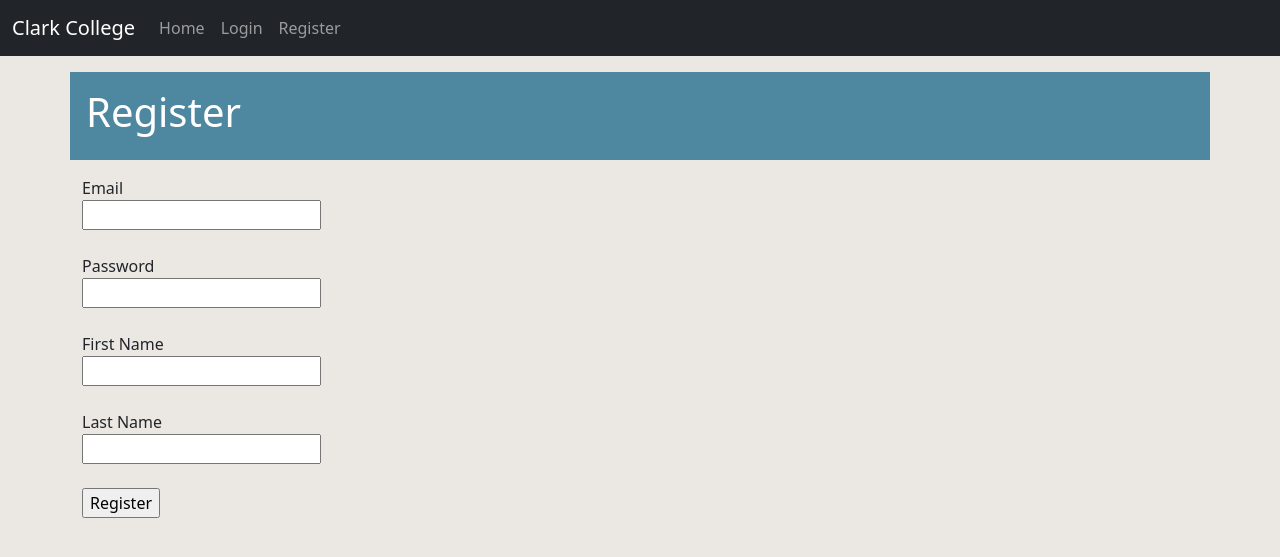
After one commit to ctec-127/lab-6-chrisgrasser, a PHP site: page /register.php in a window 1280 px wide. The commit adds this page. Shown: the top 557 px of the page. Run offline with PHP 8.4, Linux system fonts and the light colour scheme.

Commit message:
assignment completed

```diff
--- a/css/style.css
+++ b/css/style.css
@@ -35,3 +35,7 @@ h3 {
     background: #4E87A0;
     color: #ffffff;
 }
+
+#showPassword {
+    text-decoration: underline;
+}
--- /dev/null
+++ b/helper/logout_ajax.php
@@ -0,0 +1,5 @@
+<?php
+// logout_ajax.php
+session_start();
+session_destroy();
+echo json_encode(['status' => 'success']);
--- /dev/null
+++ b/inc/db_connect.inc.php
@@ -0,0 +1,15 @@
+<?php
+// db_connect.inc.php
+// PDO Code Start
+$host = 'localhost';
+$user = 'root';
+$password = '';
+$dbname = 'ctec';
+
+// DSN - Data Source Name
+$dsn = 'mysql:host=' . $host . ';dbname=' . $dbname;
+
+// Create a PDO Instance
+$db = new PDO($dsn, $user, $password);
+// Set PDO default data type to be returned
+$db->setAttribute(PDO::ATTR_DEFAULT_FETCH_MODE, PDO::FETCH_OBJ);
--- /dev/null
+++ b/inc/footer.inc.php
@@ -0,0 +1,3 @@
+</body>
+
+</html>
--- /dev/null
+++ b/inc/header.inc.php
@@ -0,0 +1,38 @@
+<!DOCTYPE html>
+<html lang="en">
+
+<head>
+    <meta charset="UTF-8">
+    <meta name="viewport" content="width=device-width, initial-scale=1.0">
+    <meta http-equiv="X-UA-Compatible" content="ie=edge">
+    <!-- Bootstrap CSS -->
+    <link rel="stylesheet" href="css/bootstrap.min.css">
+    <link rel="stylesheet" href="css/style.css">
+    <title><?= $pageTitle ?></title>
+</head>
+
+<body>
+    <nav class="navbar navbar-expand-lg navbar-dark bg-dark">
+        <div class="container-fluid">
+            <a class="navbar-brand" href="ctec-127-lab-6.php">Clark College</a>
+            <div class="collapse navbar-collapse" id="navbarSupportedContent">
+                <ul class="navbar-nav me-auto mb-2 mb-lg-0">
+                    <li class="nav-item">
+                        <a class="nav-link" aria-current="page" href="ctec-127-lab-6.php">Home</a>
+                    </li>
+                    <li class="nav-item">
+                        <?php
+                        if (isset($_SESSION['loggedin'])) {
+                            echo '<a class="nav-link" href="logout.php" id="logout">Logout</a>';
+                        } else {
+                            echo '<a class="nav-link" href="login.php" id="login">Login</a>';
+                        }
+                        ?>
+                    </li>
+                    <li class="nav-item">
+                        <a class="nav-link" aria-current="page" href="register.php">Register</a>
+                    </li>
+                </ul>
+            </div>
+        </div>
+    </nav>
--- /dev/null
+++ b/logout.php
@@ -0,0 +1,4 @@
+<?php
+session_start();
+session_destroy();
+header('Location: ctec-127-lab-6.php');
--- /dev/null
+++ b/register.php
@@ -0,0 +1,58 @@
+<?php
+// register.php
+$pageTitle = "Register";
+require 'inc/header.inc.php';
+require 'inc/db_connect.inc.php';
+
+if ($_SERVER['REQUEST_METHOD'] == 'POST') {
+    $email = $_POST['email'];
+    $first_name = $_POST['first_name'];
+    $last_name = $_POST['last_name'];
+    $password = hash('sha512', $_POST['password']);
+
+    $sql = "SELECT * FROM user WHERE email=:email";
+    $stmt = $db->prepare($sql);
+    $stmt->execute(["email" => $email]);
+
+    if ($stmt->rowCount() == 1) {
+        echo "<div class='container mt-3'><h4>There was a problem registering your account. Please try again.</h4></div>";
+    } else {
+        $sql = "INSERT INTO user (email,first_name,last_name,password) ";
+        $sql .= "VALUES (:email,:first_name,:last_name,:password)";
+
+        $stmt = $db->prepare($sql);
+        $stmt->execute(["email" => $email, "first_name" => $first_name, "last_name" => $last_name, "password" => $password]);
+
+        echo "<div class='container mt-3'><h4>You are now ready to go!</h4></div>";
+    }
+}
+?>
+
+<div class="container mt-3">
+    <div class="row">
+        <div class="col jumbotron p-3">
+            <h1>Register</h1>
+        </div>
+    </div>
+    <div class="row mt-3">
+        <div class="col">
+            <form action="register.php" method="POST">
+                <label for="email">Email</label><br>
+                <input type="email" id="email" name="email" required>
+                <br><br>
+                <label for="password">Password</label><br>
+                <input type="password" id="password" name="password" required>
+                <br><br>
+                <label for="first_name">First Name</label><br>
+                <input type="text" id="first_name" name="first_name" required>
+                <br><br>
+                <label for="last_name">Last Name</label><br>
+                <input type="text" id="last_name" name="last_name" required>
+                <br><br>
+                <input type="submit" value="Register">
+            </form>
+        </div>
+    </div>
+</div>
+
+<?php require 'inc/footer.inc.php' ?>
```
Also changed, not shown: ctec-127-lab-6.php (+17 -30 lines), helper/is_logged_in.php (added, +8 -0 lines), js/script.js (added, +41 -0 lines), login.php (added, +59 -0 lines), sql/user-registrations.sql (added, +70 -0 lines).
